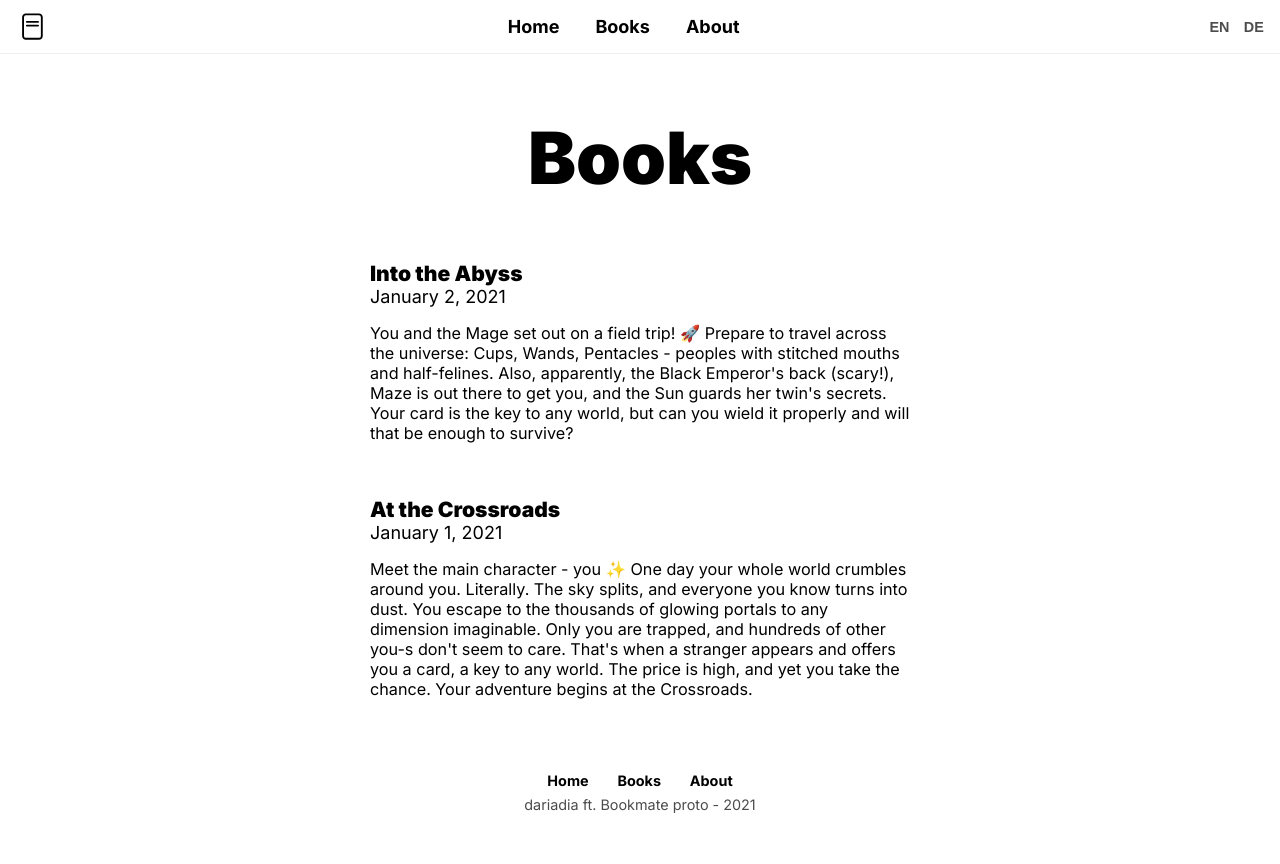
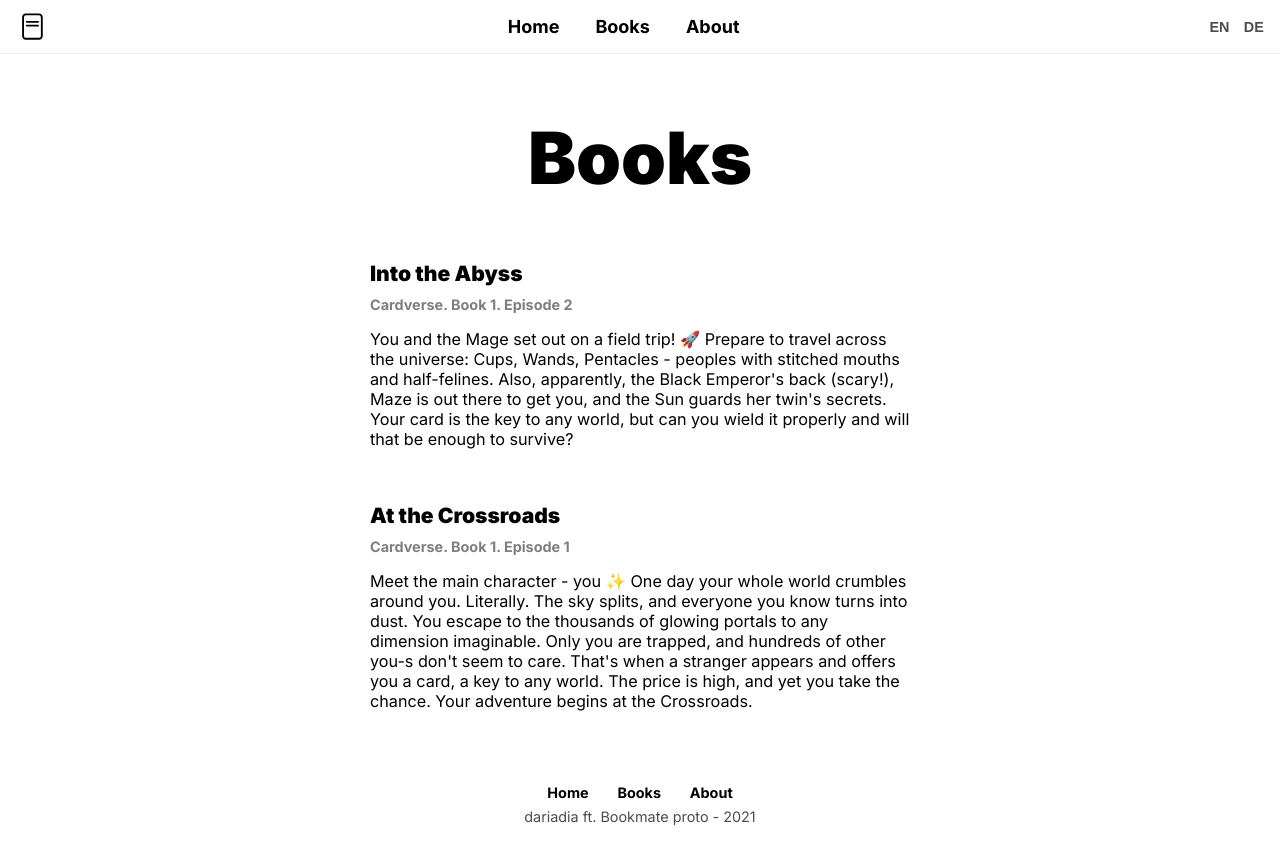
Before and after one commit to dariadia/multilingual, a Next.js app: page /en/books in a window 1280 px wide. Shown: the top 864 px of the page. Built offline with nearby package versions, Linux system fonts and the light colour scheme.

Commit message:
Add new property to book view

```diff
--- a/pages/[lang]/books.tsx
+++ b/pages/[lang]/books.tsx
@@ -6,15 +6,22 @@ import { Layout } from "../../components";
 import { getSortedBooksData } from "../../lib/books";
 import { useTranslation } from "../../intl/useTranslation";
 
+export interface BookData {
+  uuid: string;
+  id: string;
+  description: string;
+  lang: string;
+  title: string;
+  slug: string;
+  date: string;
+  category: string;
+  contentHtml: string;
+  series?: { name: string; book_number: number, episode_number: number }
+};
+
 interface Props {
   locale: string;
-  allBooksData: {
-    date: string;
-    title: string;
-    lang: string;
-    description: string;
-    id: any;
-  }[];
+  allBooksData: BookData[];
 }
 
 const Book: NextPage<Props> = ({ locale, allBooksData }) => {
@@ -30,13 +37,6 @@ const Book: NextPage<Props> = ({ locale, allBooksData }) => {
     currentPage * booksPerPage
   );
 
-  // Date localization options
-  const dateOptions = {
-    year: "numeric",
-    month: "long",
-    day: "numeric",
-  };
-
   return (
     <Layout className="books" title={t("books")}>
       <section className="page-content">
@@ -48,9 +48,9 @@ const Book: NextPage<Props> = ({ locale, allBooksData }) => {
                 <h3>{book.title}</h3>
               </a>
             </Link>
-            <time>
-              {new Date(book.date).toLocaleDateString(locale, dateOptions)}
-            </time>
+            <h6>
+              {book.series?.name}. {t("book")} {book.series?.book_number}. {t("episode")} {book.series?.episode_number}
+            </h6>
             {book.description && <p>{book.description}</p>}
           </article>
         ))}
```
Also changed, not shown: pages/[lang]/book/[id].tsx (+2 -13 lines).
